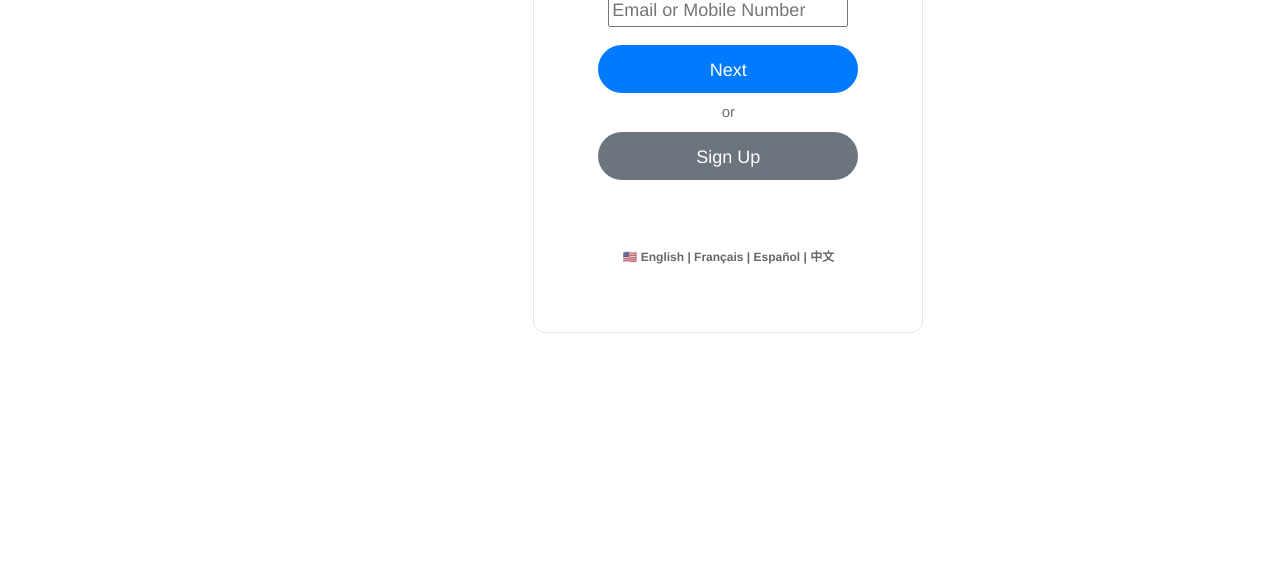
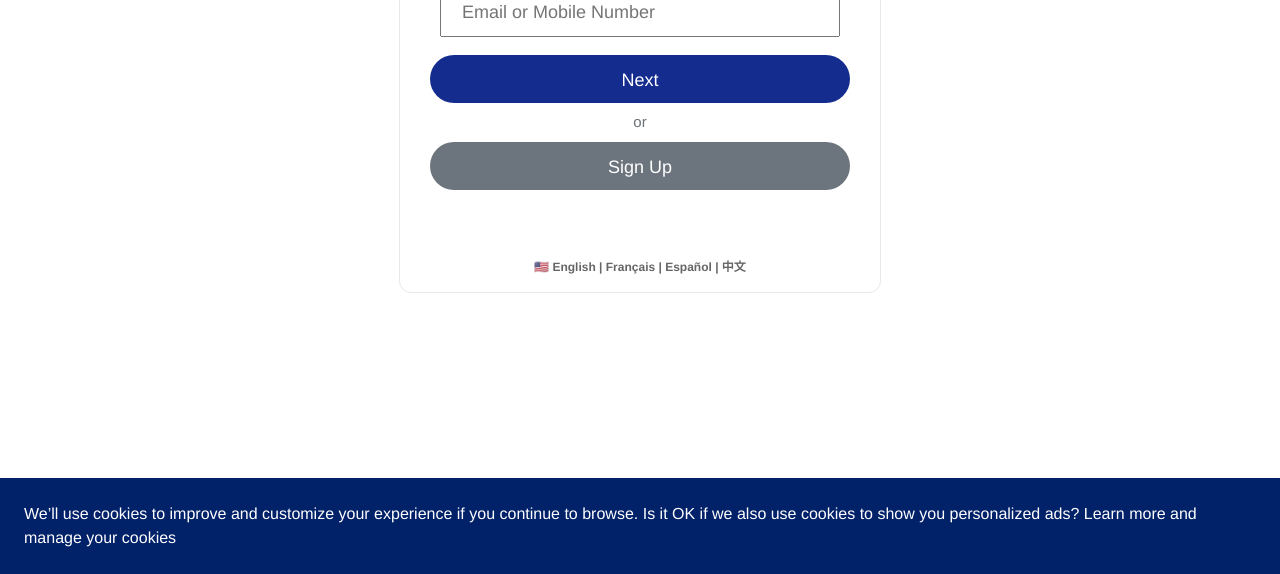
Before and after one commit to Andrew32A/paypal-clone, a plain HTML site: page paypal_clone.html in a window 1280 px wide. Shown: the part 226-800 px from the top of the page. Drawn offline with nearby package versions, Linux system fonts and the light colour scheme.

Commit message:
final changes

```diff
--- a/paypal_clone.html
+++ b/paypal_clone.html
@@ -16,10 +16,10 @@
     </header>
 
     <main>
-        <div class="text-center container col-lg-2 col-md-2 col-sm-2 col-2">
+        <div class="text-center container col-lg-3 col-md-3 col-sm-2 col-2 d-flex justify-content-center">
             <div class="row">
                 <div class="content">
-                    <img class="img-fluid" src="https://cdn-icons-png.flaticon.com/512/174/174861.png" alt="paypal-png" style="width:15%"></img>
+                    <img class="img-fluid" src="https://cdn-icons-png.flaticon.com/512/174/174861.png" alt="paypal-png" style="width:7.5%"></img>
                     <input id="sign-in" required="required" placeholder="Email or Mobile Number">
                     <button class="btn-primary btn-block" id="next" type="button">Next</button>
                     <p class="or">or</p>
@@ -31,7 +31,8 @@
     </main>
 
     <footer>
-
+            <div class="cookies text-left container col-lg-12 col-md-12 col-sm-12 col-12">We’ll use cookies to improve and customize your experience if you continue to browse. Is it OK if we also use cookies to show you personalized ads? Learn more and manage your cookies</div>
+            <!-- <div class="cookies-button text-right col-lg-12 col-md-12 col-sm-12 col-12">Yes, Accept Cookies</div> -->
     </footer>
 </body>
 </html>
--- a/styles.css
+++ b/styles.css
@@ -16,9 +16,12 @@ h3, p {
 
 .content {
     margin-top: 120px;
-    padding: 30px 30% 50px;
+    /* padding: 30%, 30%, 30%; */
     border: 1px solid rgb(232, 232, 232);
     border-radius: 12px;
+    padding-top: 30px;
+    padding-right: 30px;
+    padding-left: 30px;
 }
 
 img {
@@ -26,7 +29,12 @@ img {
 }
 
 input {
-    padding: 20px, 10px, 0px !important;
+    width: 400px;
+    height: 48px;
+    padding-top: 10px;
+    padding-right: 20px;
+    padding-left: 20px;
+    padding-bottom: 10px;
     margin: 10px;
 }
 
@@ -43,6 +51,13 @@ button {
     border-radius: 25px;
 }
 
+button:first-of-type {
+    background-color: #142c8e !important;
+}
+
+button:first-of-type:hover {
+    background-color: #102fa9 !important;}
+
 .or {
     height: 15px;
     font-size: 83.34%;
@@ -57,3 +72,27 @@ button {
     font-size: 12px;
     padding-top: 60px;
 }
+
+.cookies {
+    padding: 24px;
+    display: flex;
+    width: 100%;
+    bottom: 0;
+    position: fixed;
+    background-color: #012169;
+    z-index: 1051;
+    color: white;
+}
+
+/*
+.cookies-button {
+    display: inline-block;
+    padding: 6px 24px;
+    color: #0070ba;
+    border-radius: 18px;
+    font-size: 13px;
+    line-height: 1.6;
+    text-decoration: none;
+    cursor: pointer;
+    bottom: 0;
+} */
```
